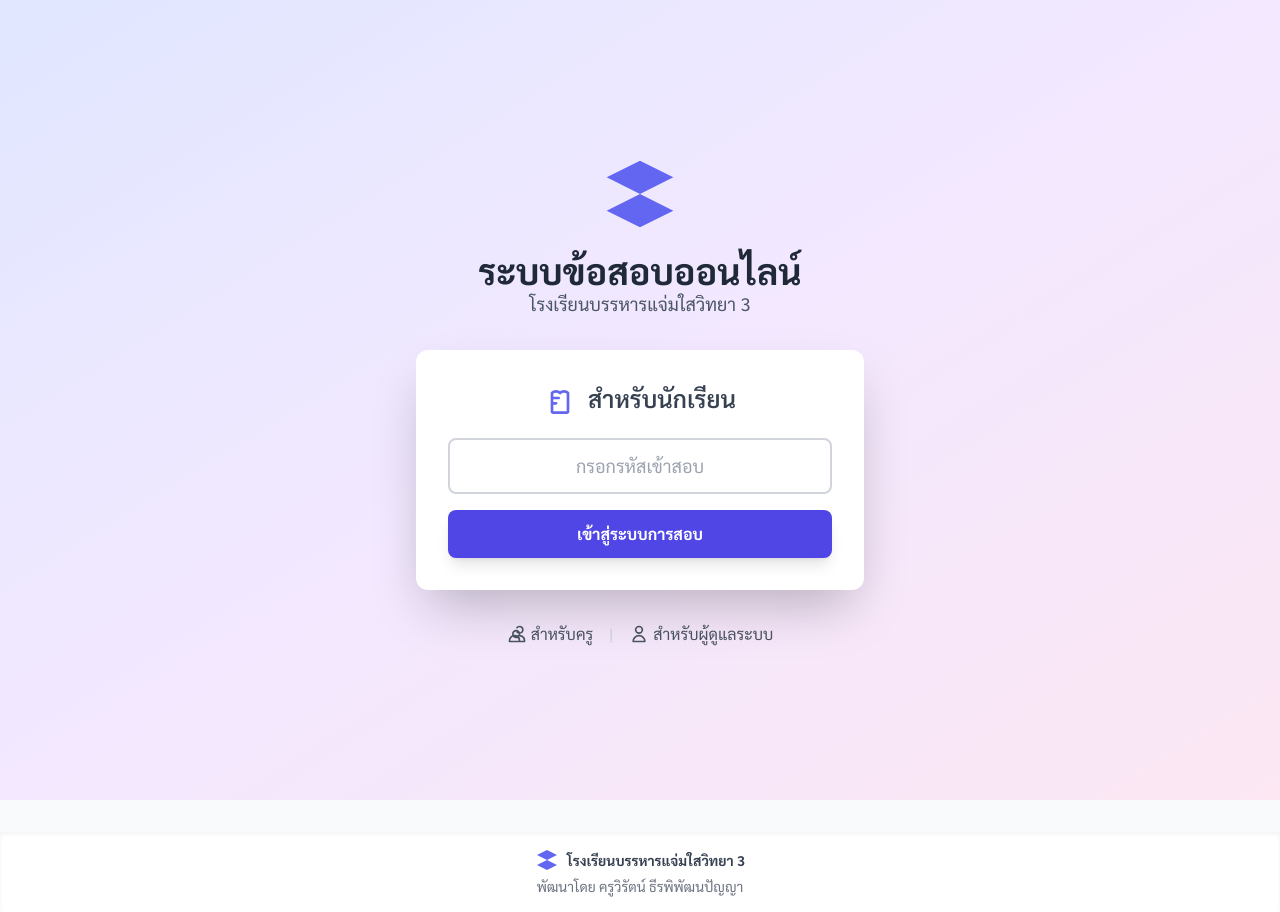
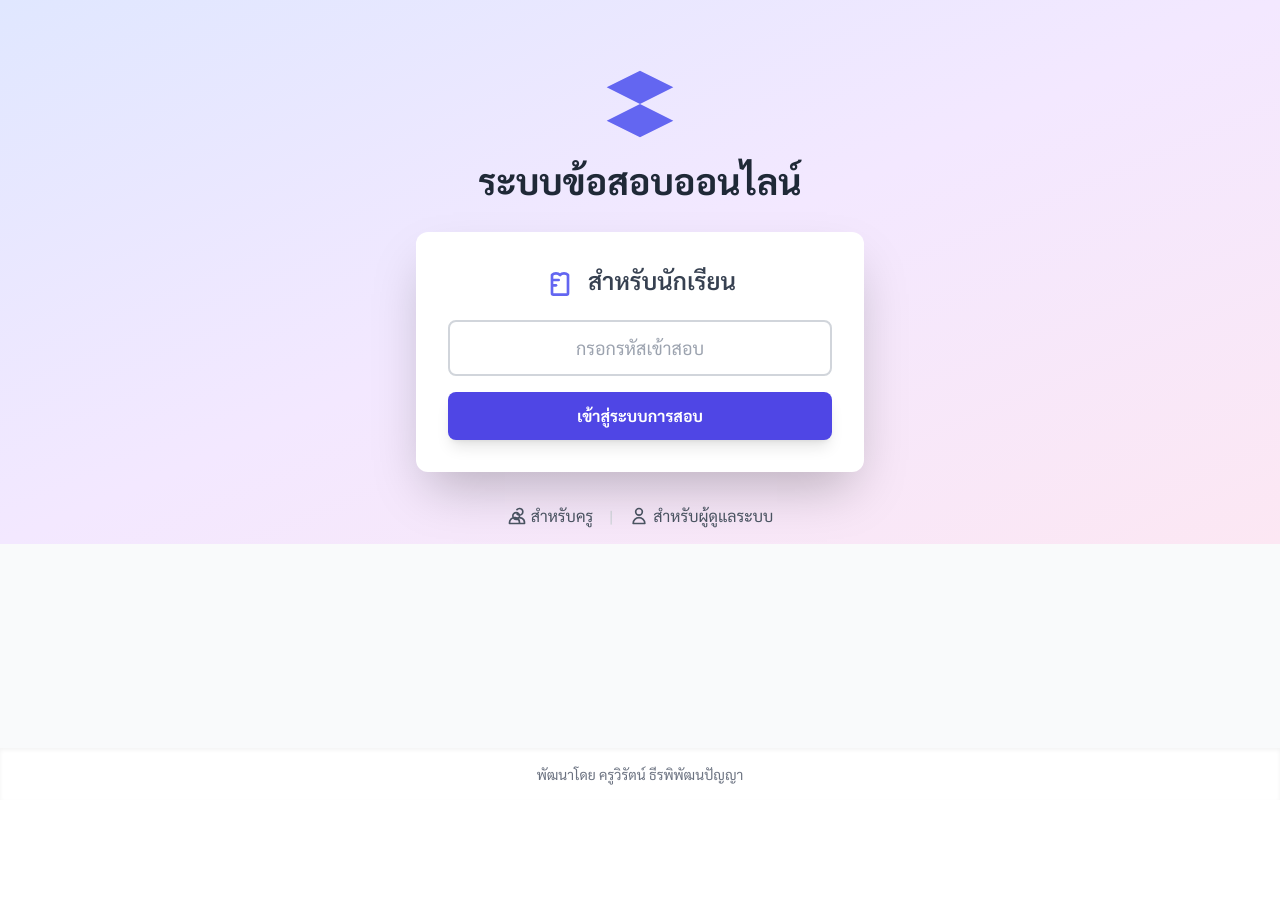
Before and after one commit to oodwirat2533-afk/BJ-3-Project, a React (Vite) app: page / in a window 1280 px wide. After the commit the page ends 800 px from the top, so only its background shows below. Built offline with nearby package versions, Linux system fonts and the light colour scheme; no server answers; the database is empty.

Commit message:
บันทึกทั้งหมด 27 ม.ค. 2569

```diff
--- a/App.tsx
+++ b/App.tsx
@@ -46,14 +46,14 @@ const App: React.FC = () => {
   const { page, isLoading, error, retryLoad } = useAppContext();
 
   return (
-    <div className="min-h-screen bg-gray-50 text-gray-800">
+    <div className="min-h-screen flex flex-col bg-gray-50 text-gray-800">
       {isLoading ? (
         <LoadingScreen />
       ) : error ? (
         <ErrorScreen message={error} onRetry={retryLoad} />
       ) : (
         <>
-          <main className="min-h-screen">
+          <main className="flex-grow">
             {(() => {
               switch (page) {
                 case Page.Home: return <HomePage />;
@@ -72,11 +72,7 @@ const App: React.FC = () => {
               }
             })()}
           </main>
-          <footer className="w-full bg-white shadow-inner py-4 text-center text-sm text-gray-500 mt-8">
-            <div className="flex items-center justify-center gap-2 mb-1">
-              <LogoIcon className="h-6 w-6 text-indigo-500" />
-              <p className="font-bold text-gray-700">โรงเรียนบรรหารแจ่มใสวิทยา 3</p>
-            </div>
+          <footer className="w-full bg-white shadow-inner py-4 text-center text-sm text-gray-500">
             <p>พัฒนาโดย ครูวิรัตน์ ธีรพิพัฒนปัญญา</p>
           </footer>
         </>
--- a/index.html
+++ b/index.html
@@ -1,12 +1,12 @@
-
 <!DOCTYPE html>
 <html lang="th" style="color-scheme: light;">
+
 <head>
   <meta charset="UTF-8" />
   <link rel="icon" type="image/svg+xml" href="/vite.svg" />
   <meta name="viewport" content="width=device-width, initial-scale=1.0, maximum-scale=1.0, user-scalable=no" />
   <meta name="color-scheme" content="light">
-    <title>ระบบข้อสอบออนไลน์ โรงเรียนบรรหารแจ่มใสวิทยา 3</title>
+  <title>ระบบข้อสอบออนไลน์</title>
   <script src="https://cdn.tailwindcss.com"></script>
   <link rel="preconnect" href="https://fonts.googleapis.com">
   <link rel="preconnect" href="https://fonts.gstatic.com" crossorigin>
@@ -23,4 +23,5 @@
   <div id="root"></div>
   <script type="module" src="/index.tsx"></script>
 </body>
+
 </html>
--- a/pages/HomePage.tsx
+++ b/pages/HomePage.tsx
@@ -55,16 +55,13 @@ const HomePage: React.FC = () => {
   };
 
   return (
-    <div className="min-h-screen flex flex-col items-center justify-center bg-gradient-to-br from-indigo-100 via-purple-100 to-pink-100 p-4">
+    <div className="flex-grow flex flex-col items-center pt-8 md:pt-16 bg-gradient-to-br from-indigo-100 via-purple-100 to-pink-100 p-4">
       <div className="w-full max-w-md text-center">
         <div className="mb-8 animate-fade-in-down">
           <LogoIcon className="h-20 w-20 mx-auto text-indigo-500" />
           <h1 className="text-3xl md:text-4xl font-bold text-gray-800 mt-4">
             ระบบข้อสอบออนไลน์
           </h1>
-          <p className="text-gray-600 text-lg">
-            โรงเรียนบรรหารแจ่มใสวิทยา 3
-          </p>
         </div>
 
         <div className="bg-white rounded-xl shadow-2xl p-6 md:p-8 transform transition-all hover:scale-105 duration-500 animate-fade-in-up">
```
Lines whose indentation alone changed are shown as unchanged.
